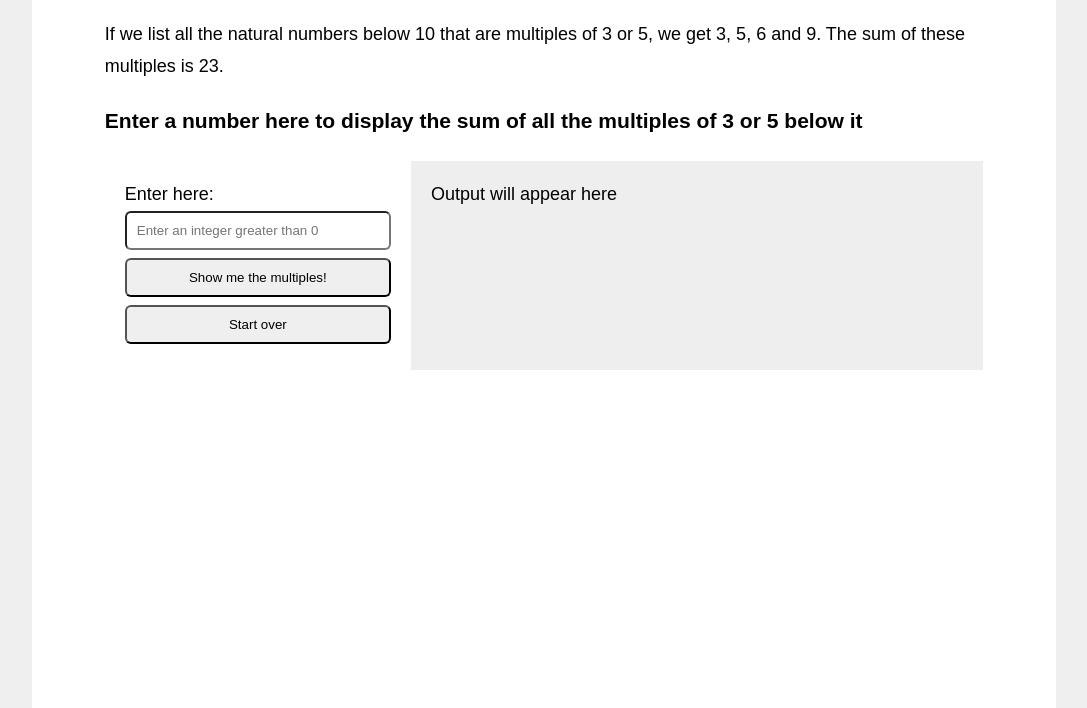
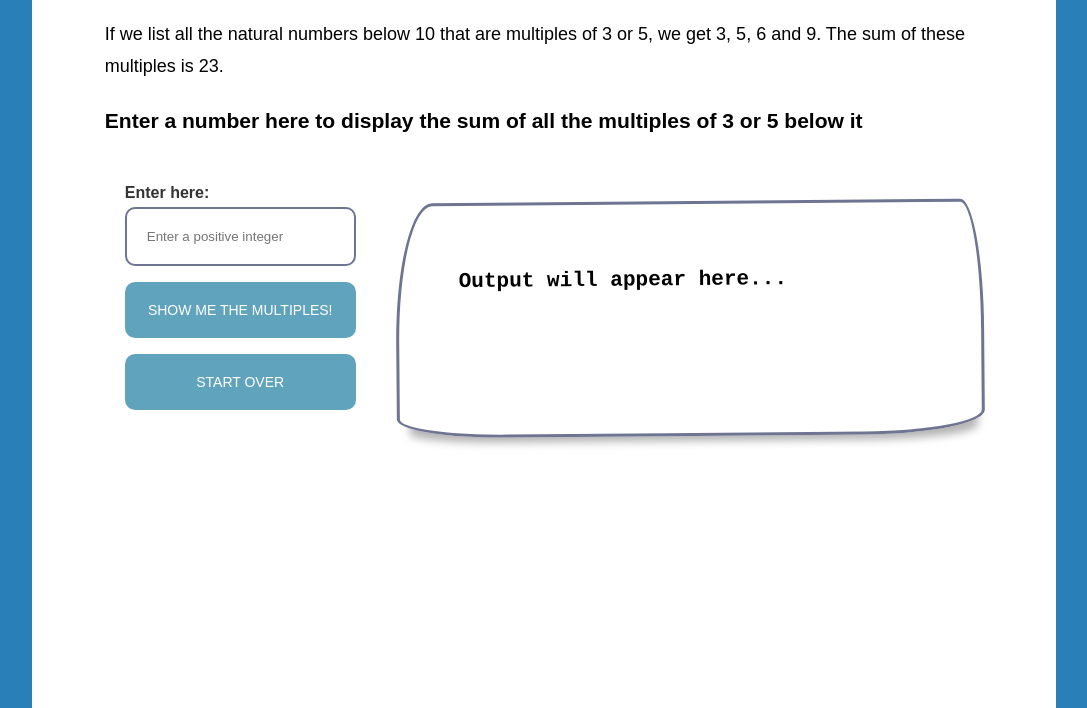
Before and after one commit to morgansbored/multiples-challenge, a website: page index.html in a window 1280 px wide. Shown: the part 92-800 px from the top of the page, without its empty margins (96-1183 px from the left). Drawn offline with Linux system fonts and the light colour scheme.

Commit message:
updated page styles

```diff
--- a/css/style.css
+++ b/css/style.css
@@ -3,7 +3,7 @@
 }
 
 html {
-  background-color: #efefef;
+  background-color: #2980b9;
   color: #000;
   font-family: Arial, Helvetica, sans-serif;
   font-size: 100%;
@@ -52,8 +52,29 @@ body {
 }
 
 .output-area {
-  background-color: #eee;
   flex: 2;
+  border-top-left-radius: 37px 140px;
+  border-top-right-radius: 23px 130px;
+  border-bottom-left-radius: 110px 19px;
+  border-bottom-right-radius: 120px 24px;
+  font-family: monospace;
+  display: block;
+  position: relative;
+  border: solid 3px #6e7491;
+  padding: 40px 60px;
+  margin-top: 40px;
+  margin-left: 20px;
+  font-size: 18px;
+  line-height: 28px;
+  transform: rotate(-0.5deg);
+  box-shadow: 3px 15px 8px -10px rgba(0, 0, 0, 0.3);
+  transition: all 0.13s ease-in;
+}
+
+label {
+  font-size: 16px;
+  font-weight: bold;
+  color: #333;
 }
 
 input, button {
@@ -66,6 +87,9 @@ input, button {
 input {
   margin-top: 0px;
   margin-bottom: 8px;
+	padding: 20px;
+  border: solid 2px #6e7491;
+	border-radius: 10px;
 }
 
 button {
@@ -73,6 +97,25 @@ button {
   margin-bottom: 8px;
 }
 
+.custom {
+	color: #fff !important;
+	text-transform: uppercase;
+  font-size: 14px;
+	text-decoration: none;
+	background: #60a3bc;
+	padding: 20px;
+	border-radius: 10px;
+	display: inline-block;
+	border: none;
+	transition: all 0.4s ease 0s;
+}
+
+.custom:hover {
+	text-shadow: 0px 0px 6px rgba(255, 255, 255, 1);
+	transition: all 0.4s ease 0s;
+}
+
 .common {
   color: red;
+  font-weight: bold;
 }
--- a/index.html
+++ b/index.html
@@ -3,24 +3,23 @@
         <title>Multiples Challenge</title>
         <link rel="stylesheet" href="css/style.css">
     </head>
-    <body>
+    <body onload="startOver()">
         <div class="wrapper">
             <div class="content">
-                <h1>Multiples of 3 or 5</h1>
+                <h1>Multiples of 3 or 5 and their sum</h1>
                 <p>If we list all the natural numbers below 10 that are multiples of 3 or 5, we get 3, 5, 6 and 9. The sum of these multiples is 23.</p>
                 <h3>Enter a number here to display the sum of all the multiples of 3 or 5 below it</h3>
                 <div class="container">
                   <div class="input-area">
                     <p>
                       <label for="input-int">Enter here:  </label>
-                      <input type="text" id="input-int" placeholder="Enter an integer greater than 0">
-                      <button onclick="showResults()">Show me the multiples!</button>
-                      <button onclick="startOver()">Start over</button>
+                      <input type="text" onkeypress="return isNumber(event);" id="input-int" placeholder="Enter a positive integer">
+                      <button class="custom" onclick="showResults()">Show me the multiples!</button>
+                      <button class="custom" onclick="startOver()">Start over</button>
                     </p>
                   </div>
                   <div class="output-area">
                     <p class="output">
-                      Output will appear here
                     </p>
                   </div>
                 </div>
--- a/js/multiples.js
+++ b/js/multiples.js
@@ -20,7 +20,16 @@ function getMultiples(inInt) {
 }
 
 function showResults() {
+  if (userInput.value === '') {
+    alert('Please enter a positive integer');
+    return;
+  }
+  if (userInput.value === '0') {
+    startOver();
+    return;
+  }
   const result = getMultiples(userInput.value);
+  output.innerHTML = '';
   output.innerHTML = `<h3>You input the number <b>${userInput.value}</b></h3>`;
   if (result === 0) {
     output.innerHTML +=
@@ -42,7 +51,7 @@ function showResults() {
       }
     }
     output.appendChild(list);
-    output.innerHTML += `<p>(any numbers in <span class="common">red</span> are multiples of <b>both</b> 3 and 5</p>`;
+    output.innerHTML += `<p>(any numbers in <span class="common">red</span> are multiples of <b>both</b> 3 and 5)</p>`;
     output.innerHTML += `<h3>They add up to <b>${result.sum}</h3>`;
   }
 }
@@ -50,5 +59,11 @@ function showResults() {
 function startOver() {
   //clear input box and displayed output
   userInput.value = '';
-  output.innerHTML = '';
+  output.innerHTML = '<h3>Output will appear here...</h3>';
 }
+
+function isNumber(e){
+  e = e || window.event;
+  var charCode = e.which ? e.which : e.keyCode;
+  return /\d/.test(String.fromCharCode(charCode));
+}
```
